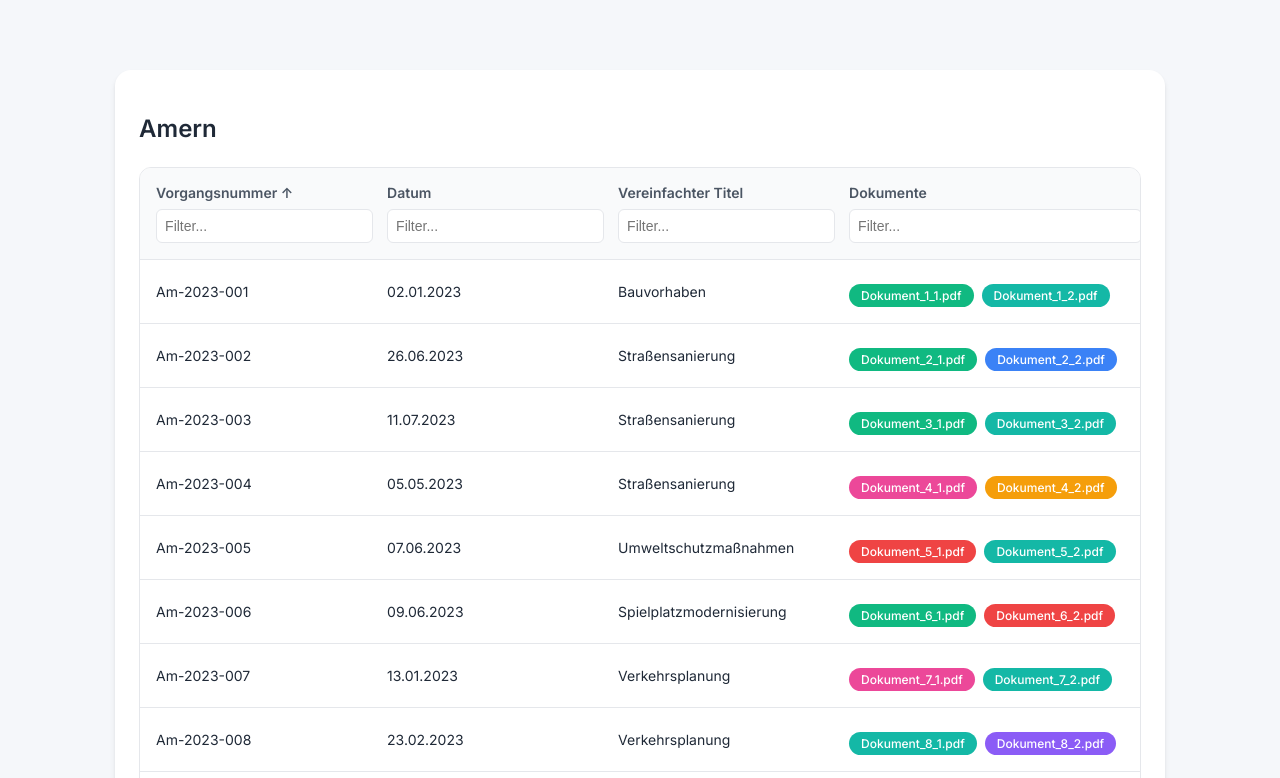
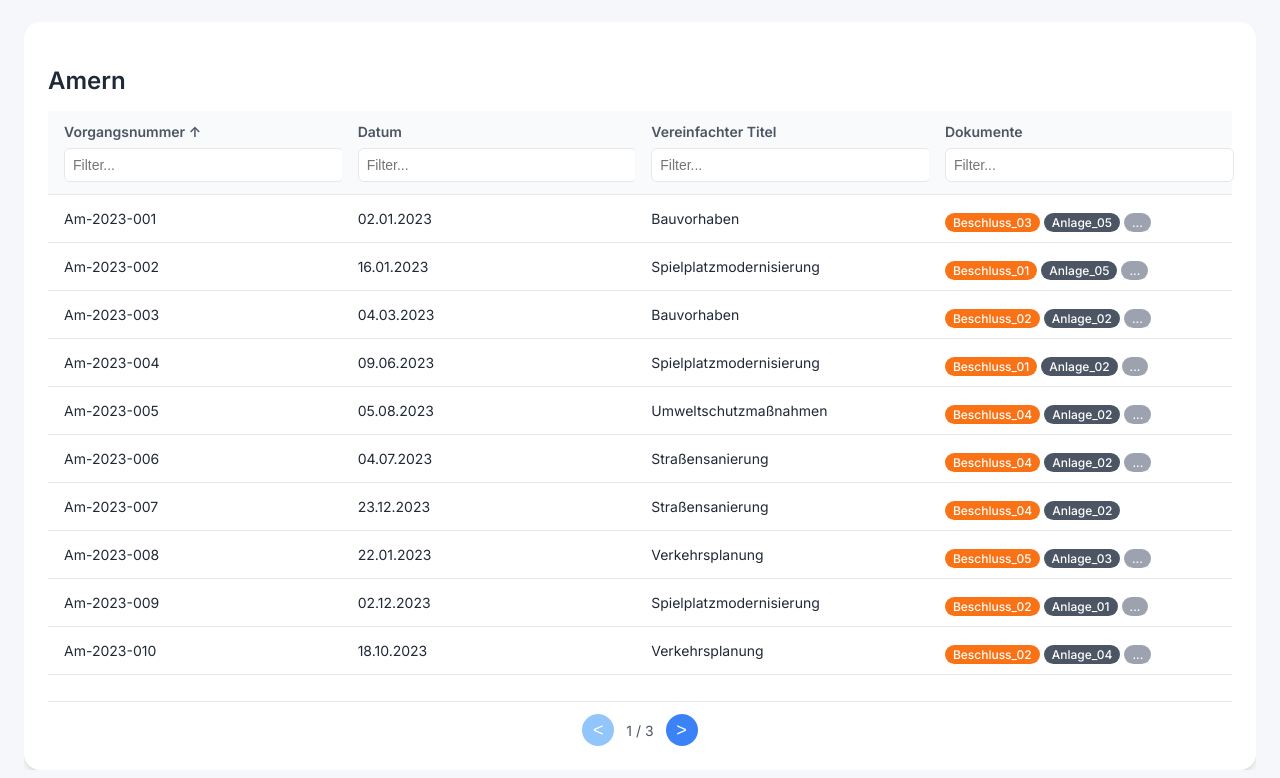
Before and after one commit to MiriamRenua/ris4u, a Vue app: page / in a window 1280 px wide. Shown: the part 302-1080 px from the top of the page. Built offline with nearby package versions, Linux system fonts and the light colour scheme.

Commit message:
refactor App layout; enhance PreviewPanel with truncation logic for summaries; update mock data generation for documents

```diff
--- a/src/App.vue
+++ b/src/App.vue
@@ -12,12 +12,14 @@
         <h1>GemeindeKompass – Orientierung für Bürger</h1>
       </div>
     </div>
+    <div class="content">
       <DataTable
         v-for="ortsteil in ortsteile"
         :key="ortsteil"
         :data="getDataForOrtsteil(ortsteil)"
         :ortsteil="ortsteil"
       />
+    </div>
   </div>
 </template>
 
@@ -58,15 +60,17 @@ body {
 .content {
   max-width: 100%;
   margin: 0 auto;
-  padding: 40px 20px;
+  padding: 1.5rem;
+  overflow-x: hidden;
+  box-sizing: border-box;
 }
 
 .banner {
   position: relative;
   width: 100%;
   height: 300px;
-  margin-bottom: 40px;
-  border-radius: 0 0 20px 20px;
+  margin-bottom: 0;
+  border-radius: 0;
   overflow: hidden;
   background: linear-gradient(135deg, #1e40af, #3b82f6);
 }
--- a/src/components/DataTable.vue
+++ b/src/components/DataTable.vue
@@ -61,7 +61,7 @@
           <tbody>
             <tr v-for="entry in paginatedData"
                 :key="entry.vorgangsnummer"
-                @click="handleRowClick(entry)"
+                @click="handleRowClick(entry, $event)"
                 :class="{ selected: selectedEntry?.vorgangsnummer === entry.vorgangsnummer }"
                 class="table-row">
               <td>{{ entry.vorgangsnummer }}</td>
@@ -69,11 +69,16 @@
               <td>{{ entry.titel }}</td>
               <td>
                 <div class="document-list">
-                  <span v-for="(dok, index) in entry.dokumente"
+                  <span v-for="(dok, index) in entry.dokumente.slice(0, 2)"
                         :key="index"
                         class="document-badge"
                         :style="{ backgroundColor: getRandomColor(dok) }">
                     {{ dok }}
+                  </span>
+                  <span v-if="entry.dokumente.length > 2"
+                        class="document-badge more-badge"
+                        :title="`${entry.dokumente.length - 2} weitere Dokumente`">
+                    ...
                   </span>
                 </div>
               </td>
@@ -87,16 +92,18 @@
           :disabled="currentPage === 1"
           @click="currentPage--"
           class="pagination-button"
+          aria-label="Vorherige Seite"
         >
-          Vorherige
+          &lt;
         </button>
-        <span class="page-info">Seite {{ currentPage }} von {{ totalPages }}</span>
+        <span class="page-info">{{ currentPage }} / {{ totalPages }}</span>
         <button
           :disabled="currentPage === totalPages"
           @click="currentPage++"
           class="pagination-button"
+          aria-label="Nächste Seite"
         >
-          Nächste
+          &gt;
         </button>
       </div>
     </div>
@@ -117,7 +124,7 @@
 </template>
 
 <script setup lang="ts">
-import { ref, computed, watch } from 'vue'
+import { ref, computed, watch, nextTick } from 'vue'
 import type { TableEntry, SortDirection, SortKey } from '../types/types'
 import PreviewPanel from './PreviewPanel.vue'
 
@@ -171,7 +178,7 @@ const sortedData = computed(() => {
     if (sortDirection.value === 'asc') {
       return aValue > bValue ? 1 : -1
     }
-    return aValue < bValue ? 1 : -1
+    return aValue < bValue ? -1 : 1
   })
   console.log('Sorted data:', result)
   return result
@@ -203,28 +210,20 @@ function sort(key: SortKey) {
 }
 
 // Add this new function for document badge colors
-const colorCache = new Map()
 const getRandomColor = (dokName: string) => {
-  if (colorCache.has(dokName)) {
-    return colorCache.get(dokName)
+  // Fixed colors for document types
+  if (dokName.startsWith('Beschluss_')) {
+    return '#F97316' // Orange-500 from Tailwind, good contrast with white
+  }
+  if (dokName.startsWith('Anlage_')) {
+    return '#4B5563' // Gray-600 from Tailwind, good contrast with white
   }
 
-  const colors = [
-    '#3B82F6', // blue
-    '#10B981', // green
-    '#8B5CF6', // purple
-    '#F59E0B', // amber
-    '#EF4444', // red
-    '#EC4899', // pink
-    '#14B8A6', // teal
-  ]
-
-  const color = colors[Math.floor(Math.random() * colors.length)]
-  colorCache.set(dokName, color)
-  return color
+  // Fallback color (shouldn't be needed anymore)
+  return '#3B82F6'
 }
 
-const handleRowClick = (entry: TableEntry) => {
+const handleRowClick = (entry: TableEntry, e: MouseEvent) => {
   if (selectedEntry.value?.vorgangsnummer === entry.vorgangsnummer) {
     selectedEntry.value = null
   } else {
@@ -233,6 +232,19 @@ const handleRowClick = (entry: TableEntry) => {
     // Reset widths when selecting new entry
     tableWidth.value = defaultTableWidth
     previewWidth.value = Math.max(window.innerWidth - defaultTableWidth - 10, minPreviewWidth)
+
+    // Wait for the DOM to update
+    nextTick(() => {
+      // Get the clicked table section instead of using document.querySelector
+      const tableSection = (e.target as HTMLElement).closest('.table-section')
+      if (!tableSection) return
+
+      const previewElement = tableSection.querySelector('.right-section')
+      if (previewElement) {
+        // Scroll the preview into view within its container
+        previewElement.scrollIntoView({ behavior: 'smooth', block: 'nearest' })
+      }
+    })
   }
 }
 
@@ -273,128 +285,97 @@ const selectedDocument = ref<string | null>(null)
   position: relative;
   display: flex;
   gap: 0;
-  justify-content: center;
+  justify-content: flex-start;
   margin-bottom: 2rem;
+  width: 100%;
+  min-width: 0; /* Allow table to shrink below min-content */
   overflow: hidden;
 }
 
-.table-section.has-selection {
-  justify-content: flex-start;
-}
-
 .data-table {
-  max-width: 1200px;
+  width: 100%;
+  min-width: 0; /* Allow content to shrink */
   background: white;
   border-radius: 16px;
   box-shadow: 0 4px 6px -1px rgba(0, 0, 0, 0.1), 0 2px 4px -1px rgba(0, 0, 0, 0.06);
   margin: 0;
   padding: 1.5rem;
   transition: width 0.3s ease;
-  flex-shrink: 0;
-}
-
-.right-section {
+  flex-shrink: 1; /* Allow table to shrink */
+  height: 700px;
   display: flex;
-  position: relative;
-  flex-shrink: 0;
-  height: fit-content;
-}
-
-.preview-panel {
-  flex-shrink: 0;
-  background: white;
-  box-shadow: -2px 0 10px rgba(0, 0, 0, 0.1);
-  border-radius: 16px;
-}
-
-.resizer {
-  width: 10px;
-  cursor: col-resize;
-  background-color: #e5e7eb;
-  margin: 1.5rem 0;
-  border-radius: 5px;
-  transition: background-color 0.2s;
-  flex-shrink: 0;
-  align-self: stretch;
-}
-
-.resizer:hover {
-  background-color: #3B82F6;
-}
-
-.slide-enter-active,
-.slide-leave-active {
-  transition: all 0.3s ease;
-}
-
-.slide-enter-from,
-.slide-leave-to {
-  transform: translateX(100%);
-  opacity: 0;
-}
-
-.data-table {
-  background: white;
-  border-radius: 16px;
-  box-shadow: 0 4px 6px -1px rgba(0, 0, 0, 0.1), 0 2px 4px -1px rgba(0, 0, 0, 0.06);
-  margin: 2rem auto;
-  padding: 1.5rem;
-}
-
-.table-title {
-  color: #1f2937;
-  font-size: 1.5rem;
-  margin-bottom: 1.5rem;
-  font-weight: 600;
+  flex-direction: column;
 }
 
 .table-container {
   border-radius: 12px;
-  overflow: hidden;
-  border: 1px solid #e5e7eb;
+  overflow-x: auto; /* Allow horizontal scroll within table container if needed */
+  overflow-y: hidden;
+  border: none;
+  flex: 1;
+  margin: 0 -1.5rem;
+  padding: 0 1.5rem;
 }
 
 table {
+  min-width: 800px; /* Minimum width to prevent layout breaking */
   width: 100%;
   border-collapse: separate;
   border-spacing: 0;
+  flex: 1;
 }
 
 th {
   background-color: #f9fafb;
   font-weight: 600;
   color: #4b5563;
-  padding: 1rem;
+  padding: 0.75rem 1rem;
   text-align: left;
   font-size: 0.875rem;
   border-bottom: 1px solid #e5e7eb;
+  position: sticky;
+  top: 0;
+  z-index: 10;
 }
 
 td {
-  padding: 1rem;
+  padding: 0.5rem 1rem;
   border-bottom: 1px solid #e5e7eb;
   color: #1f2937;
   font-size: 0.875rem;
-}
-
-tr:hover {
-  background-color: #f9fafb;
+  line-height: 1.25;
 }
 
 .document-list {
   display: flex;
   flex-wrap: wrap;
-  gap: 0.5rem;
+  gap: 0.25rem;
+  max-width: 100%;
+  line-height: 1.25;
+}
+
+td:last-child {
+  max-width: 300px;
+  min-width: 200px;
+  height: auto;
+  vertical-align: middle;
+  padding: 0.5rem 1rem;
 }
 
 .document-badge {
   display: inline-block;
-  padding: 0.25rem 0.75rem;
+  padding: 0.125rem 0.5rem;
   border-radius: 9999px;
   color: white;
   font-size: 0.75rem;
   font-weight: 500;
   white-space: nowrap;
+  margin: 0.125rem 0;
+}
+
+.more-badge {
+  background-color: #9CA3AF; /* Gray-400 from Tailwind */
+  cursor: help;
 }
 
 .header-content {
@@ -421,20 +402,42 @@ tr:hover {
   display: flex;
   align-items: center;
   justify-content: center;
-  gap: 1rem;
-  margin-top: 1.5rem;
+  gap: 0.75rem;
+  margin-top: 0.75rem;
+  padding-top: 0.75rem;
+  border-top: 1px solid #e5e7eb;
 }
 
 .pagination-button {
-  padding: 0.5rem 1rem;
+  display: flex;
+  align-items: center;
+  justify-content: center;
+  width: 2rem;
+  height: 2rem;
+  padding: 0;
   background-color: #3B82F6;
   color: white;
   border: none;
-  border-radius: 6px;
-  font-size: 0.875rem;
+  border-radius: 9999px;
+  font-size: 1.125rem;
   font-weight: 500;
   cursor: pointer;
   transition: all 0.2s;
+  line-height: 0;
+  position: relative;
+  text-align: center;
+}
+
+.pagination-button::before {
+  content: attr(aria-label);
+  position: absolute;
+  width: 1px;
+  height: 1px;
+  padding: 0;
+  margin: -1px;
+  overflow: hidden;
+  clip: rect(0, 0, 0, 0);
+  border: 0;
 }
 
 .pagination-button:hover:not(:disabled) {
@@ -471,6 +474,55 @@ tr:hover {
   text-overflow: ellipsis;
 }
 
+.right-section {
+  display: flex;
+  position: relative;
+  flex-shrink: 0;
+  height: 700px; /* Match data-table height */
+}
+
+.preview-panel {
+  flex-shrink: 0;
+  background: white;
+  box-shadow: -2px 0 10px rgba(0, 0, 0, 0.1);
+  border-radius: 16px;
+  height: 100%;
+  overflow: auto;
+}
+
+.resizer {
+  width: 10px;
+  cursor: col-resize;
+  background-color: #e5e7eb;
+  margin: 1.5rem 0;
+  border-radius: 5px;
+  transition: background-color 0.2s;
+  flex-shrink: 0;
+  align-self: stretch;
+}
+
+.resizer:hover {
+  background-color: #3B82F6;
+}
+
+.slide-enter-active,
+.slide-leave-active {
+  transition: all 0.3s ease;
+}
+
+.slide-enter-from,
+.slide-leave-to {
+  transform: translateX(100%);
+  opacity: 0;
+}
+
+.table-title {
+  color: #1f2937;
+  font-size: 1.5rem;
+  margin-bottom: 1rem;
+  font-weight: 600;
+}
+
 @media (max-width: 768px) {
   .data-table {
     padding: 1rem;
@@ -489,4 +541,29 @@ tr:hover {
     font-size: 0.7rem;
   }
 }
+
+@media (max-width: 1024px) {
+  .data-table {
+    max-width: none;
+    width: 100%;
+  }
+
+  .table-section.has-selection .data-table {
+    width: 100%;
+  }
+
+  .right-section {
+    position: fixed;
+    top: 0;
+    right: 0;
+    bottom: 0;
+    z-index: 50;
+    background: white;
+    box-shadow: -2px 0 10px rgba(0, 0, 0, 0.1);
+  }
+
+  .preview-panel {
+    height: 100vh;
+  }
+}
 </style>
--- a/src/data/mockData.ts
+++ b/src/data/mockData.ts
@@ -20,6 +20,14 @@ const mockZusammenfassungen = [
 function generateMockData(): TableEntry[] {
     const data: TableEntry[] = [];
 
+    // Generate document arrays
+    const beschluesse = Array.from({ length: 5 }, (_, i) =>
+        `Beschluss_${(i + 1).toString().padStart(2, '0')}`
+    );
+    const anlagen = Array.from({ length: 5 }, (_, i) =>
+        `Anlage_${(i + 1).toString().padStart(2, '0')}`
+    );
+
     ortsteile.forEach(ortsteil => {
         for (let i = 1; i <= 25; i++) {
             const date = new Date(2023, Math.floor(Math.random() * 12), Math.floor(Math.random() * 28) + 1);
@@ -30,11 +38,20 @@ function generateMockData(): TableEntry[] {
             ].join('.');
 
             const titleIndex = Math.floor(Math.random() * mockTitles.length);
+
+            // Select exactly one random Beschluss
+            const selectedBeschluss = beschluesse[Math.floor(Math.random() * beschluesse.length)];
+
+            // Select 1-3 random Anlagen
+            const selectedAnlagen = anlagen
+                .sort(() => Math.random() - 0.5)
+                .slice(0, Math.floor(Math.random() * 3) + 1);
+
             const entry: TableEntry = {
                 vorgangsnummer: `${ortsteil.substring(0, 2)}-${2023}-${i.toString().padStart(3, '0')}`,
                 datum: formattedDate,
                 titel: mockTitles[titleIndex],
-                dokumente: [`Dokument_${i}_1.pdf`, `Dokument_${i}_2.pdf`],
+                dokumente: [selectedBeschluss, ...selectedAnlagen],
                 zusammenfassung: mockZusammenfassungen[titleIndex],
                 ortsteil: ortsteil
             };
```
Also changed, not shown: src/components/PreviewPanel.vue (+75 -5 lines). Lines whose indentation alone changed are shown as unchanged.
